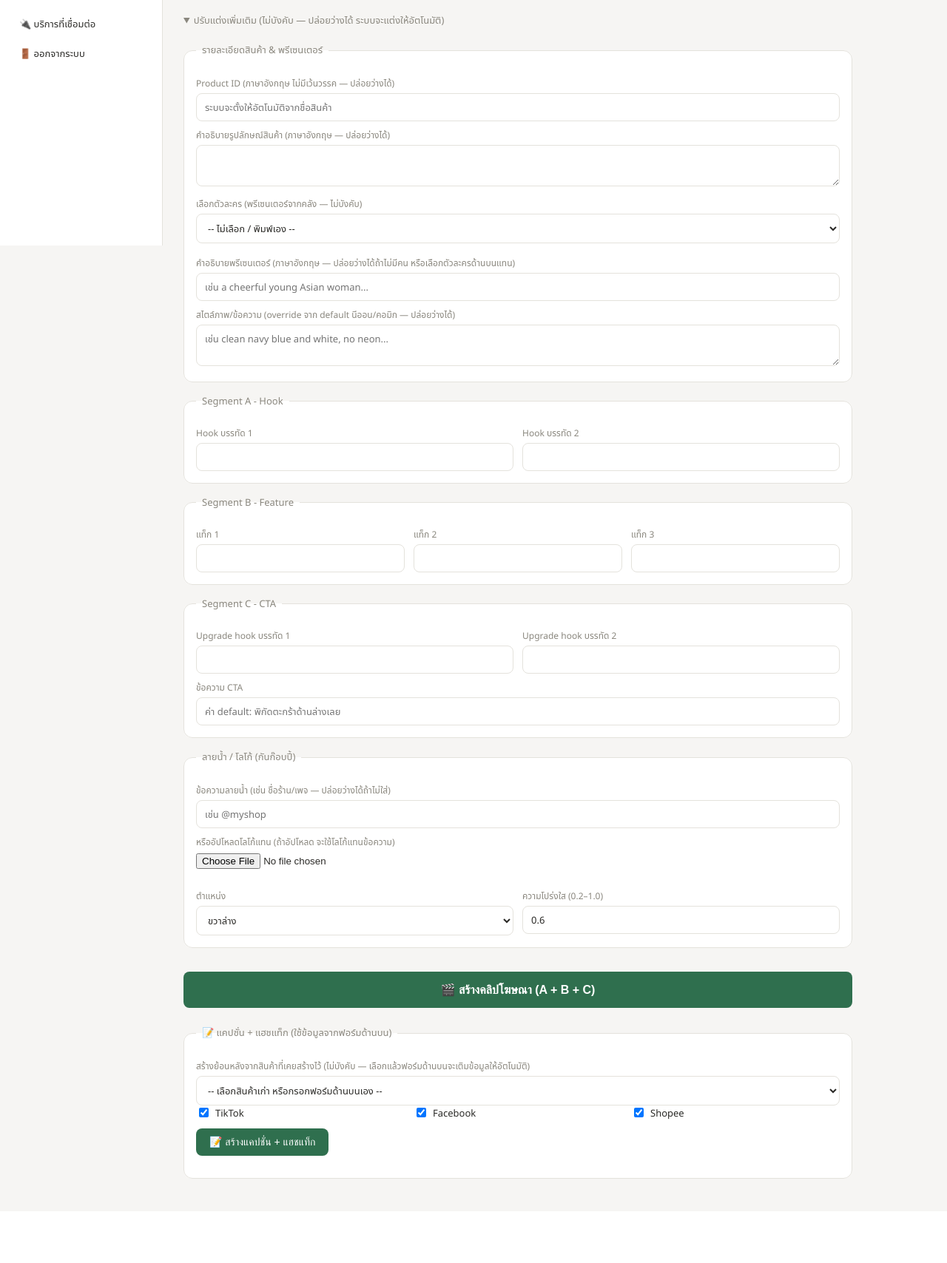
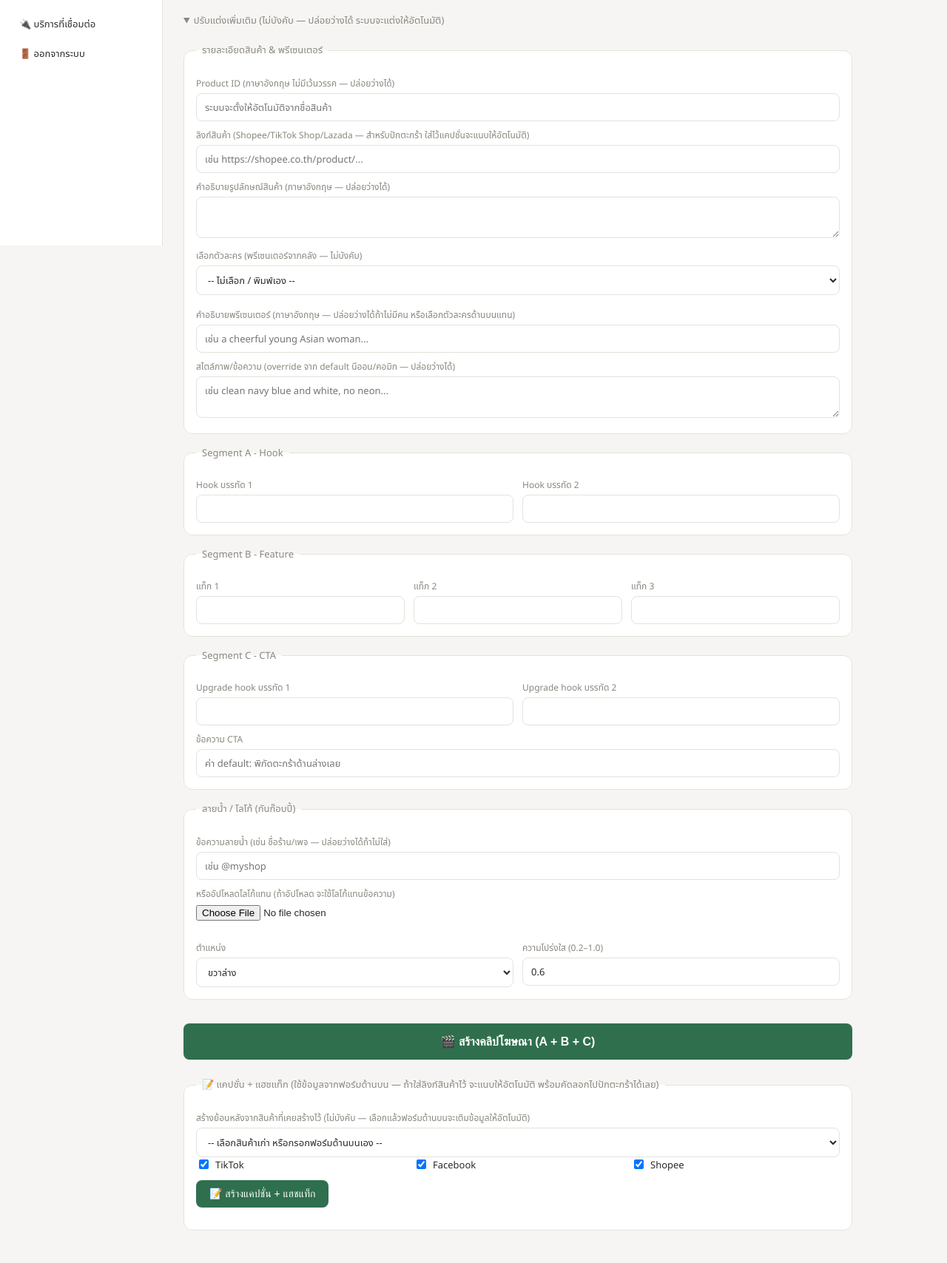
Before and after one commit to superamagician/flow-clip-studio, a Flask app: page / in a window 1280 px wide, after a click on "ปรับแต่งเพิ่มเติม (ไม่บังคับ — ปล่อยว่างได้ ระบบจะแต่งให้อัต". Shown: the part 468-2176 px from the top of the page at 74% size. Before the commit the page ends 2062 px from the top, so only its background shows below. Run offline with Flask 3, Linux system fonts and the light colour scheme; the visitor is signed in with stand-in values (Sample User, id 1); data that the repository does not hold is empty; parts of the project's set-up code (start-up, migrations or seed data) failed here and were passed over; some libraries are stand-ins or nearby versions.

Commit message:
Add product link field, auto-attached to generated captions
New optional product_link field (Shopee/TikTok Shop/Lazada URL) on the
create-clip form, saved as a normal brief field so it flows through
preview/generate/the retroactive-captions dropdown/batch CSV
(BATCH_FIELDS) like any other brief field with zero extra plumbing.

caption_writer.generate() appends the link to every generated caption
(all platforms) when present, so the caption text is copy-paste ready
with the product link already in it for ปักตะกร้า - no separate step to
go find and paste the link in afterward.

Co-Authored-By: Claude Sonnet 5 <noreply@anthropic.com>

```diff
--- a/app.py
+++ b/app.py
@@ -922,7 +922,7 @@ def api_generate():
 BATCH_FIELDS = ["product_id", "product_name", "product_visual_desc", "presenter_desc",
                 "hook_line_1", "hook_line_2", "feature_tag_1", "feature_tag_2", "feature_tag_3",
                 "upgrade_hook_1", "upgrade_hook_2", "cta_text", "genre", "genres", "duration",
-                "reference_image_filename"]
+                "reference_image_filename", "product_link"]
 
 BATCH_EXAMPLE_ROW = {
     "product_id": "my_product_01", "product_name": "หูฟังเกมมิ่ง XYZ",
@@ -931,7 +931,7 @@ BATCH_EXAMPLE_ROW = {
     "feature_tag_1": "เสียงชัด", "feature_tag_2": "ใส่สบาย", "feature_tag_3": "ไฟสวย",
     "upgrade_hook_1": "อัปเกรดชุดเกม", "upgrade_hook_2": "ให้ได้เปรียบกว่าเดิม",
     "cta_text": "พิกัดตะกร้าด้านล่างเลย", "genre": "hook_feature_cta", "genres": "", "duration": "10",
-    "reference_image_filename": "my_product_01.jpg",
+    "reference_image_filename": "my_product_01.jpg", "product_link": "https://shopee.co.th/product/...",
 }
 
 
--- a/scripts/caption_writer.py
+++ b/scripts/caption_writer.py
@@ -93,9 +93,15 @@ GENERATORS = {
 
 
 def generate(brief: dict, platforms: list[str]) -> dict:
+    link = field(brief, "product_link")
     result = {}
     for platform in platforms:
         generator = GENERATORS.get(platform)
-        if generator:
-            result[platform] = generator(brief)
+        if not generator:
+            continue
+        data = generator(brief)
+        if link:
+            for caption in data["captions"]:
+                caption["text"] = f"{caption['text']}\n🔗 {link}".strip()
+        result[platform] = data
     return result
--- a/templates/create.html
+++ b/templates/create.html
@@ -84,6 +84,8 @@
         <legend>รายละเอียดสินค้า &amp; พรีเซนเตอร์</legend>
         <label>Product ID (ภาษาอังกฤษ ไม่มีเว้นวรรค — ปล่อยว่างได้)</label>
         <input type="text" name="product_id" placeholder="ระบบจะตั้งให้อัตโนมัติจากชื่อสินค้า">
+        <label>ลิงก์สินค้า (Shopee/TikTok Shop/Lazada — สำหรับปักตะกร้า ใส่ไว้แคปชั่นจะแนบให้อัตโนมัติ)</label>
+        <input type="text" name="product_link" placeholder="เช่น https://shopee.co.th/product/...">
         <label>คำอธิบายรูปลักษณ์สินค้า (ภาษาอังกฤษ — ปล่อยว่างได้)</label>
         <textarea name="product_visual_desc"></textarea>
         <label>เลือกตัวละคร (พรีเซนเตอร์จากคลัง — ไม่บังคับ)</label>
@@ -171,7 +173,7 @@
   </div>
 
   <fieldset style="margin-top:24px">
-    <legend>📝 แคปชั่น + แฮชแท็ก (ใช้ข้อมูลจากฟอร์มด้านบน)</legend>
+    <legend>📝 แคปชั่น + แฮชแท็ก (ใช้ข้อมูลจากฟอร์มด้านบน — ถ้าใส่ลิงก์สินค้าไว้ จะแนบให้อัตโนมัติ พร้อมคัดลอกไปปักตะกร้าได้เลย)</legend>
     <label>สร้างย้อนหลังจากสินค้าที่เคยสร้างไว้ (ไม่บังคับ — เลือกแล้วฟอร์มด้านบนจะเติมข้อมูลให้อัตโนมัติ)</label>
     <select id="pastProductSelect">
       <option value="">-- เลือกสินค้าเก่า หรือกรอกฟอร์มด้านบนเอง --</option>
```
